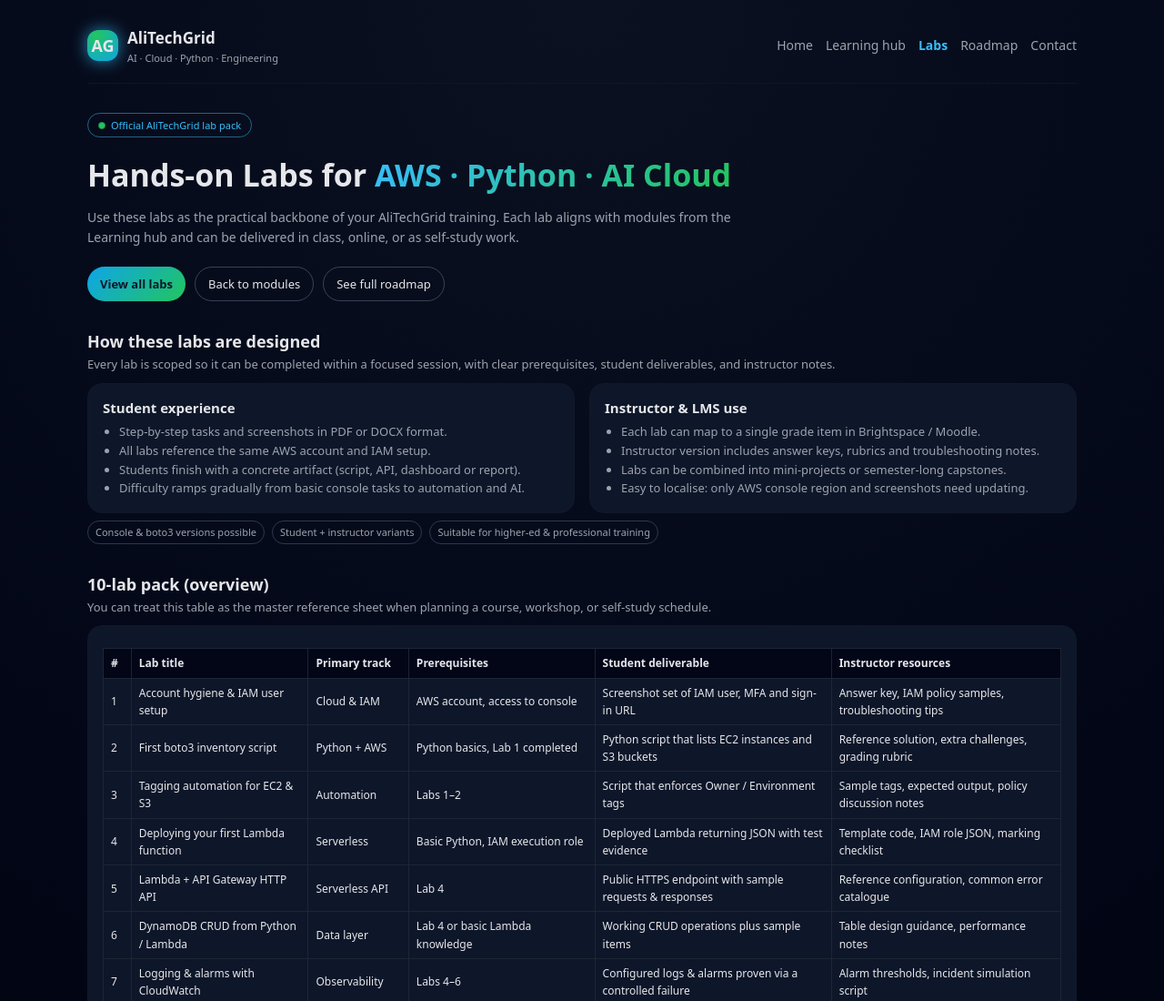
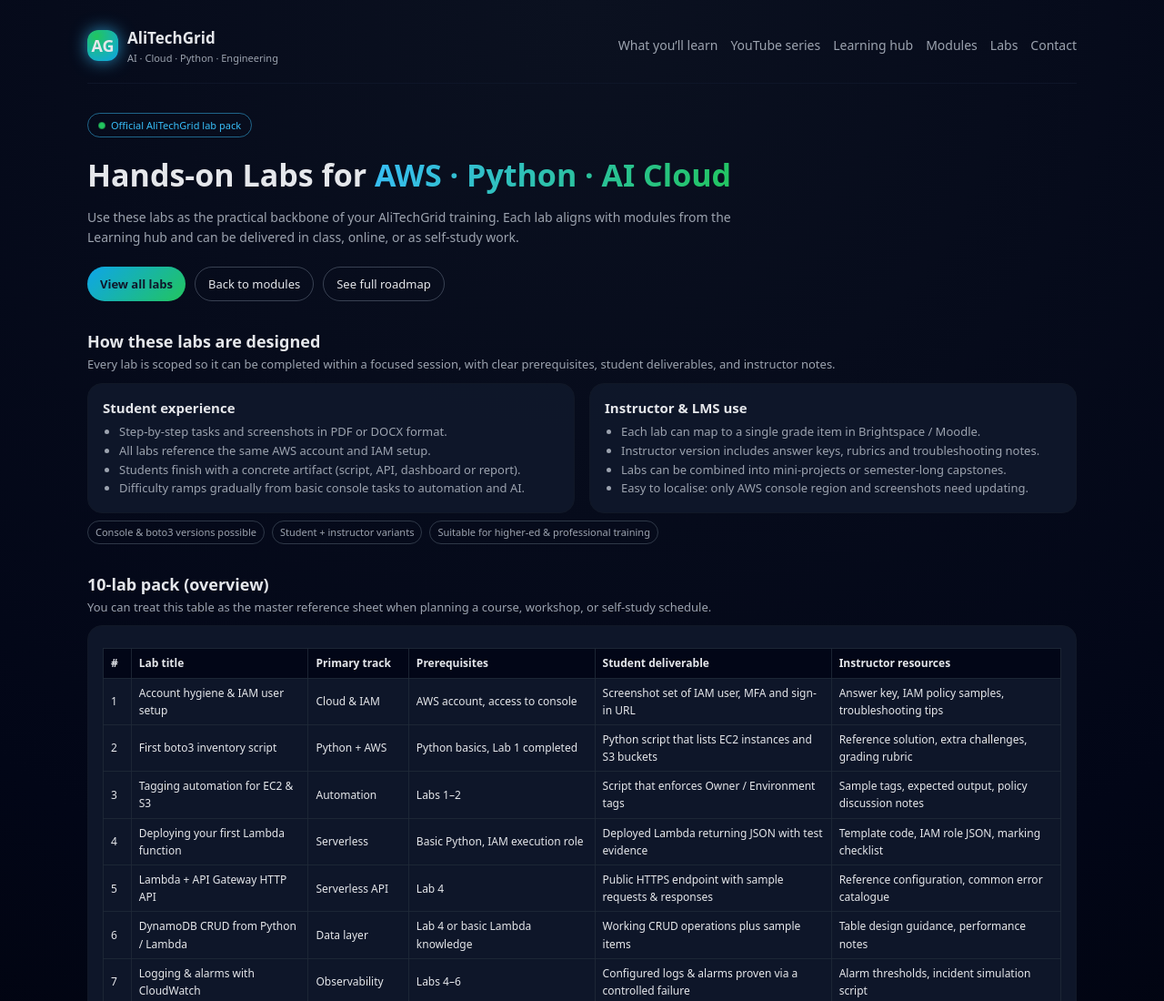
Before and after one commit to alitechgrid/alitechgrid-site, a plain HTML site: page labs.html in a window 1280 px wide. Shown: the top 1100 px of the page at 91% size. Drawn offline with Linux system fonts and the light colour scheme.

Commit message:
Update labs.html

```diff
--- a/labs.html
+++ b/labs.html
@@ -276,13 +276,15 @@
         <div class="logo-text-sub">AI · Cloud · Python · Engineering</div>
       </div>
     </div>
-    <nav>
-      <a href="index.html">Home</a>
-      <a href="learning.html">Learning hub</a>
-      <a href="labs.html" class="active">Labs</a>
-      <a href="learning.html#roadmap">Roadmap</a>
-      <a href="learning.html#contact">Contact</a>
-    </nav>
+    <nav class="nav-links">
+  <a href="#learn">What you’ll learn</a>
+  <a href="#playlist">YouTube series</a>
+  <a href="learning.html">Learning hub</a>
+  <a href="modules.html">Modules</a>
+  <a href="labs.html">Labs</a>
+  <a href="#contact">Contact</a>
+</nav>
+
   </header>
 
   <main>
```
